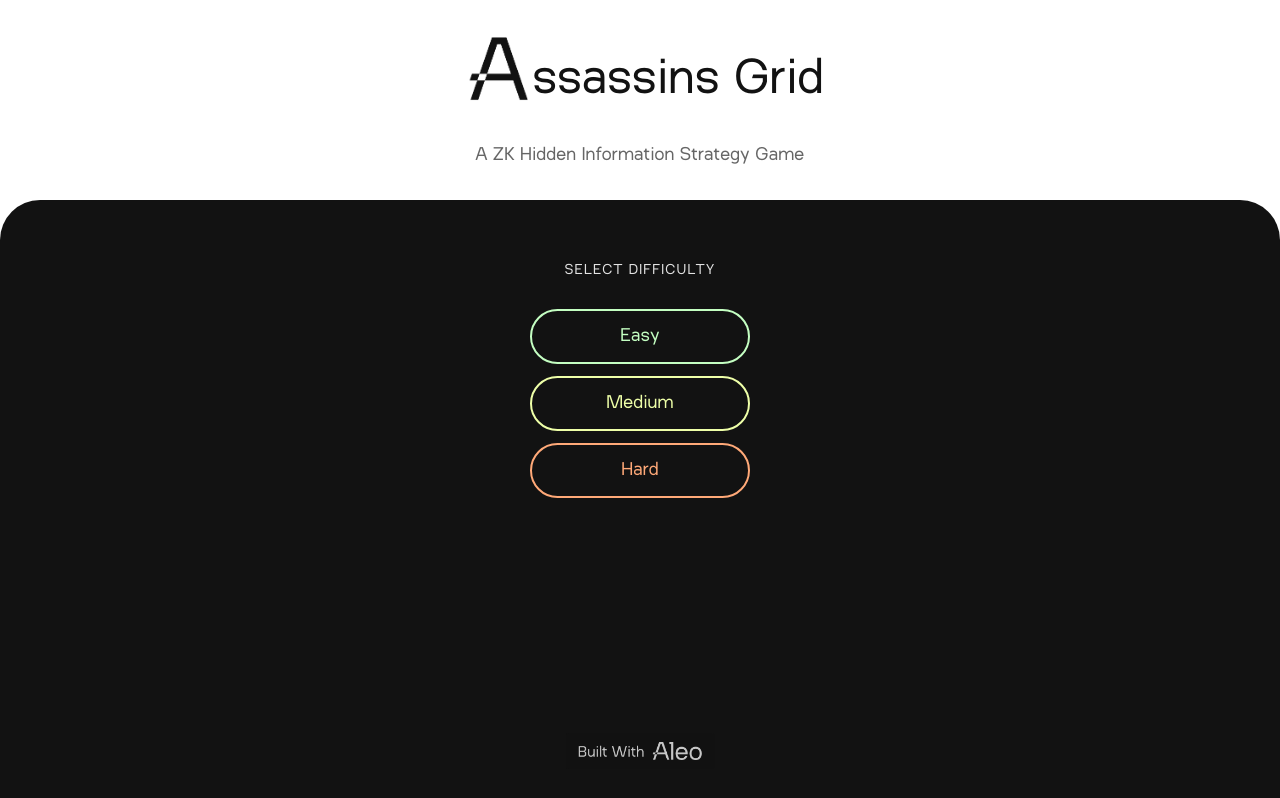
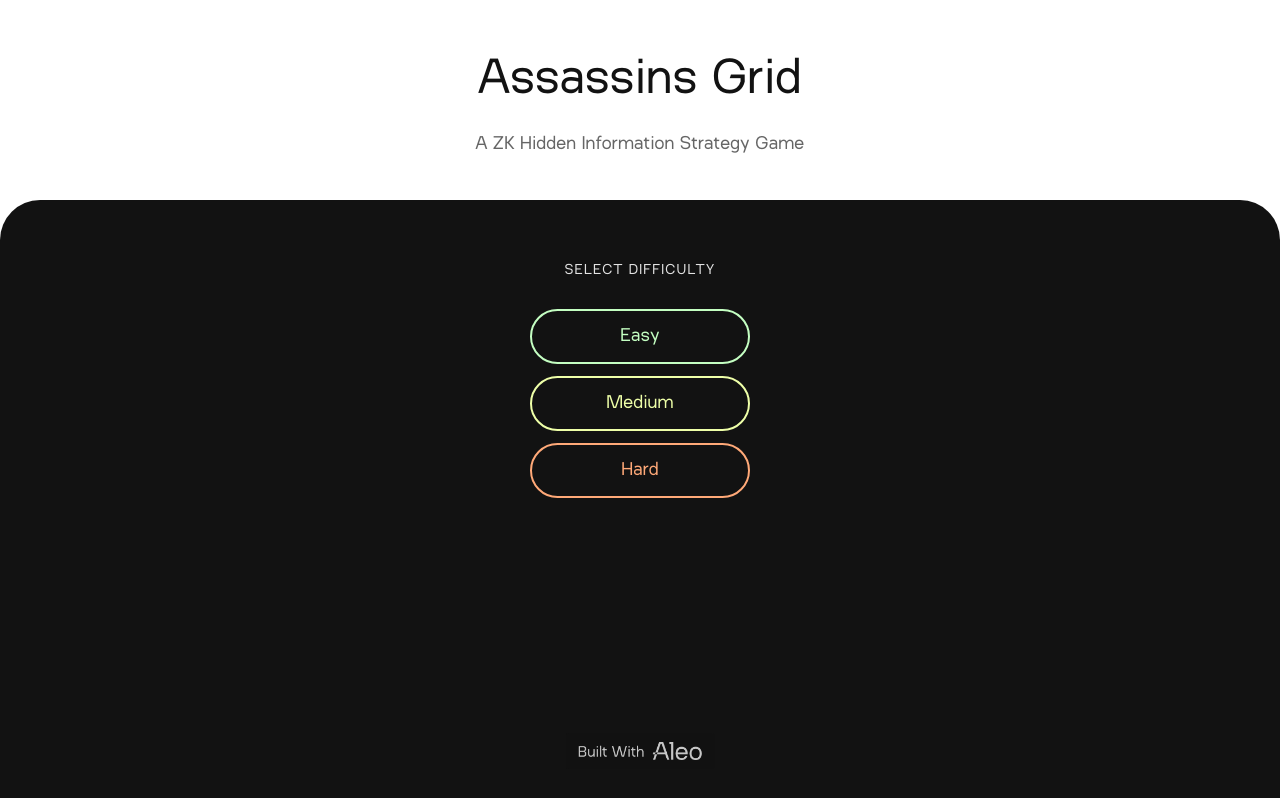
Before and after one commit to drphantacy/assassins-grid, a React app in the folder frontend/: page / in a window 1280 px wide. Built offline with nearby package versions, Linux system fonts and the light colour scheme; the HTML template or start-up script is replaced by a standard one.

Commit message:
style: use plain text for title instead of logo image

```diff
--- a/frontend/src/components/Game.css
+++ b/frontend/src/components/Game.css
@@ -33,23 +33,10 @@
 }
 
 .menu-title {
-  display: flex;
-  align-items: center;
-  justify-content: center;
-  gap: 0;
-  margin-bottom: 16px;
-}
-
-.menu-title .aleo-a {
-  height: 100px;
-  margin-right: -12px;
-  margin-top: -6px;
-}
-
-.menu-title span {
   font-size: 48px;
   font-weight: 400;
   color: #121212;
+  margin-bottom: 16px;
 }
 
 .menu-subtitle {
@@ -261,19 +248,6 @@
 }
 
 .game-header-title {
-  display: flex;
-  align-items: center;
-  gap: 0;
-}
-
-.game-header-title .aleo-a {
-  height: 44px;
-  margin-right: -4px;
-  margin-top: -2px;
-  filter: invert(1);
-}
-
-.game-header-title span {
   font-size: 28px;
   color: var(--ivory);
 }
--- a/frontend/src/components/Game.tsx
+++ b/frontend/src/components/Game.tsx
@@ -222,10 +222,7 @@ const Game: React.FC = () => {
       <div className="game-container menu-screen">
         <div className="menu">
           <div className="menu-top">
-            <div className="menu-title">
-              <img src="/images/aleo-a-dark.png" alt="" className="aleo-a" />
-              <span>ssassins Grid</span>
-            </div>
+            <h1 className="menu-title">Assassins Grid</h1>
             <p className="menu-subtitle">A ZK Hidden Information Strategy Game</p>
           </div>
           <div className={`menu-bottom ${isTransitioning ? 'expanding' : ''}`}>
@@ -295,10 +292,7 @@ const Game: React.FC = () => {
   return (
     <div className="game-container">
       <div className="game-header">
-        <div className="game-header-title">
-          <img src="/images/aleo-a-dark.png" alt="" className="aleo-a" />
-          <span>ssassins Grid</span>
-        </div>
+        <h1 className="game-header-title">Assassins Grid</h1>
         <span className="turn-count">Turn {gameState.turnNumber}</span>
         {isGameOver && (
           <button className="reset-btn" onClick={resetGame}>
```
